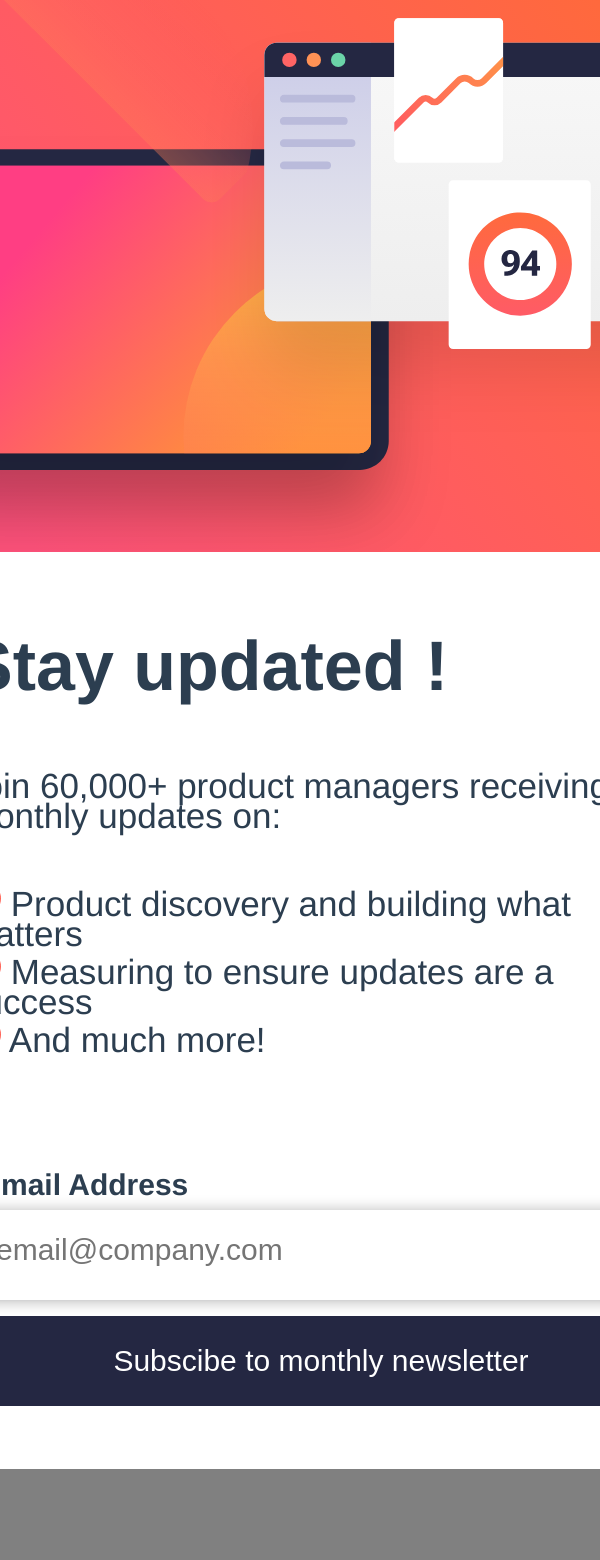
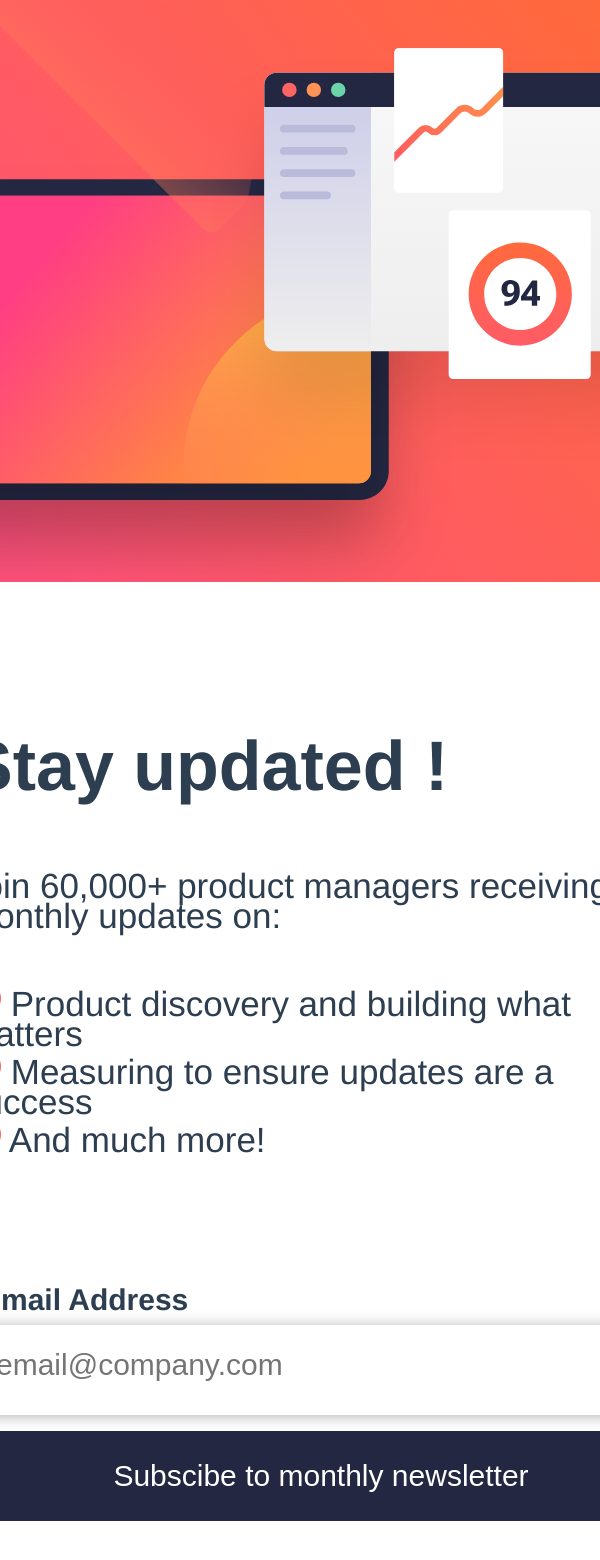
Before and after one commit to 5Akan/Newsletter-Signup, a Vue app: page / in a window 600 px wide. Shown: the top 1560 px of the page. Before the commit the page ends 1469 px from the top, so only its background shows below. Built offline with nearby package versions, Linux system fonts and the light colour scheme.

Commit message:
Added features 2

```diff
--- a/src/views/Signup.vue
+++ b/src/views/Signup.vue
@@ -1,5 +1,4 @@
 <template>
-
   <div class="container">
       <img class="img1" src="../assets/illustration-sign-up-mobile.svg">
     <div class="writeup">
@@ -217,8 +216,8 @@ input.inputError{
   margin: 0;
   padding: 0;
   max-width: 740px;
-   height: 1288px;
-   position: relative;
+  height: 1788px;
+  position: relative;
 
 }
 .container{
@@ -227,7 +226,7 @@ input.inputError{
       padding: 0px;
        background-color: white;
       width: 768px;
-      height: 1880px;
+      height: 2020px;
       position: relative;
       border-radius: 0;
       display: inline-block;
@@ -238,9 +237,10 @@ input.inputError{
       flex-direction: column;
     }
 .writeup{
-     padding: 25px;
+    margin-top: 70px;
+    padding: 25px;
     width: 720px;
-    height: 700px;
+    height: 900px;
     justify-content: center;
     align-items: center;
     line-height: 30px;
@@ -258,7 +258,7 @@ input.inputError{
 
   .list{
   margin-top: 50px;
-  margin-bottom: 100px;
+  margin-bottom: 60px;
   font-size: 35px;
 }
 img.list{
@@ -267,7 +267,7 @@ img.list{
   margin: 0;
 }
 .img1{
-     margin-top: 380px;
+     margin-top: 230px;
      padding: 0;
     top: 0%;
     /* margin-left: 5px;
@@ -291,12 +291,13 @@ h1{
 form{
   position: relative;
   /* margin-right: 2px; */
-  margin-top: 0px;
+  margin-top: 30px;
   padding: 5px;
+  padding-top: 60px;
   justify-content: center;
   align-items: center;
   width: 720px;
-  height: 280px;
+  height: 400px;
   margin-bottom: 30px;
 }
 input{
```
